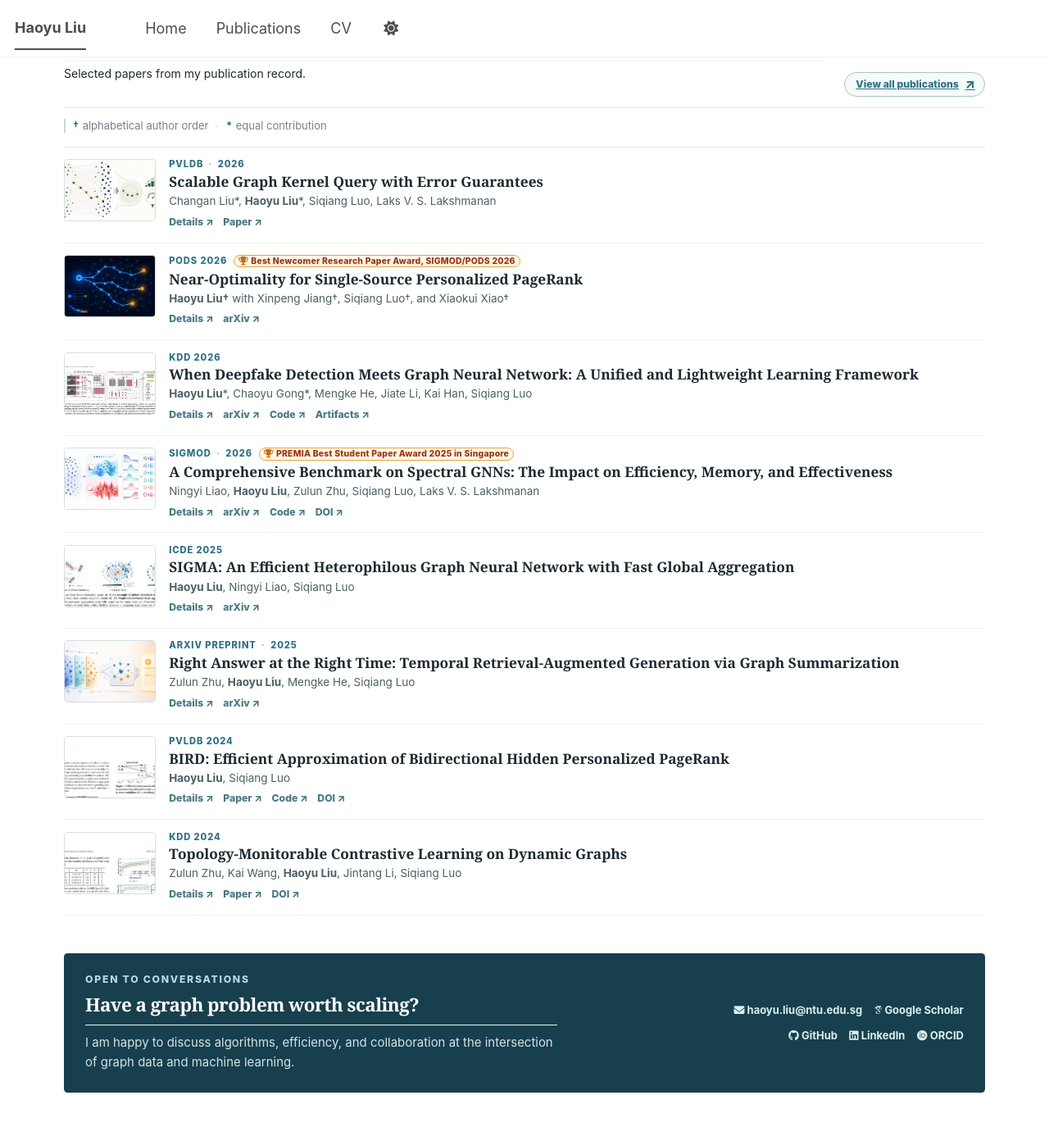
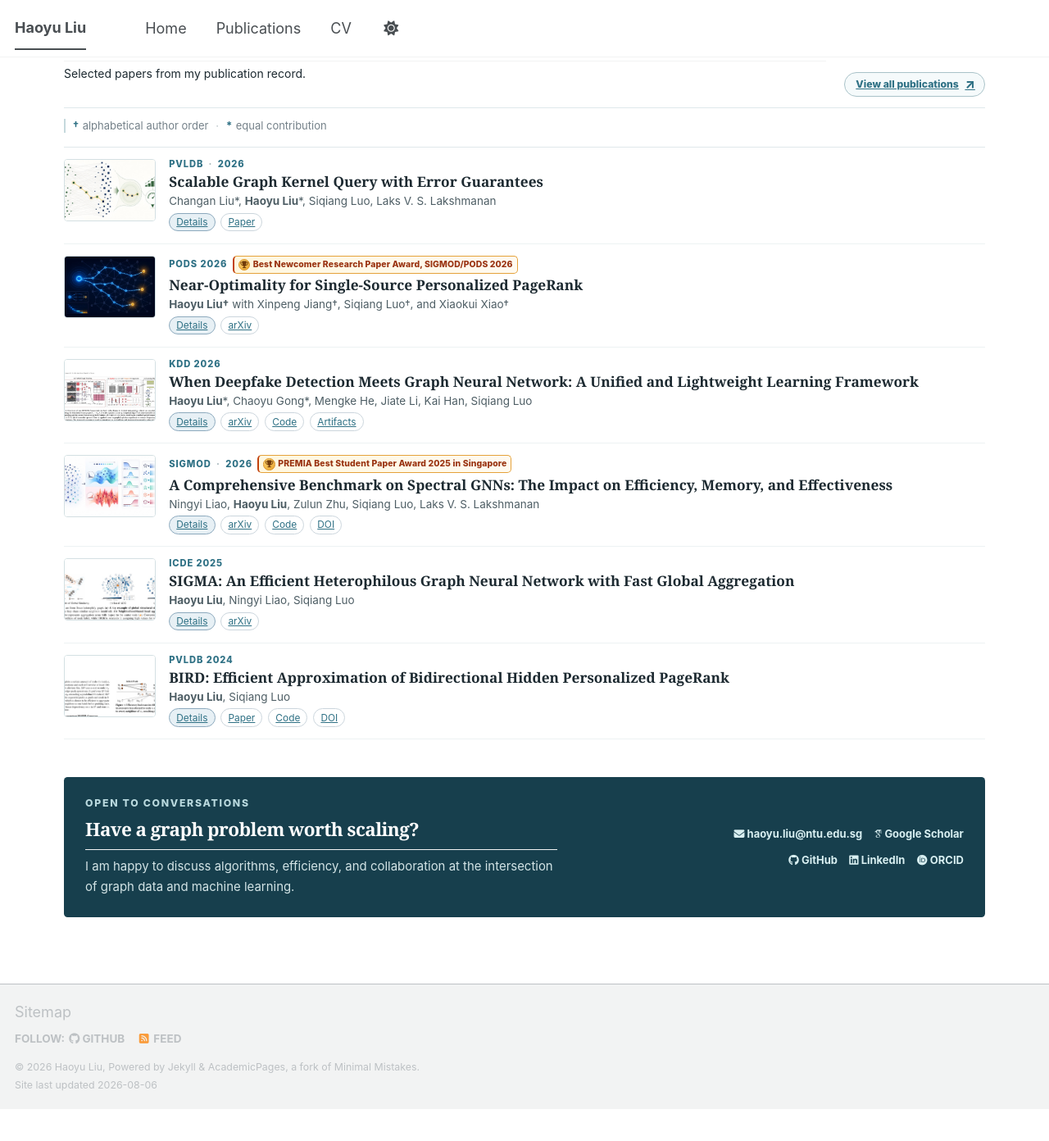
Before and after one commit to hyLiu-777/hyLiu-777.github.io, a Jekyll site: the page built from _pages/about.md, in a window 1280 px wide and 1400 px high, scrolled down 1042 px. Shown: the top 1392 px of the window at 82% size. Built offline with Jekyll 4.4.1, drawn with Linux system fonts in a browser that asks for light colours; some web fonts are replaced; a script bundle is joined from its source files by our own code; library files that are not in the unit come from our copies; after the commit the page ends 2395 px from its top, so only the background shows below that.

Commit message:
Polish publication links and award badges

```diff
--- a/_includes/home-publication-entry.html
+++ b/_includes/home-publication-entry.html
@@ -8,22 +8,22 @@
     {% endif %}
   </a>
   <div class="home-publication__body">
-    <p class="home-publication__meta"><span>{{ post.venue }}</span>{% unless post.venue contains "19" or post.venue contains "20" %}<span>{{ home_publication_year }}</span>{% endunless %}{% if post.award %}<span class="home-publication__award-inline"><i class="fa fa-trophy" aria-hidden="true"></i> {{ post.award }}</span>{% endif %}</p>
+    <p class="home-publication__meta"><span>{{ post.venue }}</span>{% unless post.venue contains "19" or post.venue contains "20" %}<span>{{ home_publication_year }}</span>{% endunless %}{% if post.award %}<span class="award-highlight award-highlight--inline"><i class="fa fa-trophy" aria-hidden="true"></i>{{ post.award }}</span>{% endif %}</p>
     <h3 itemprop="name"><a href="{{ base_path }}{{ post.url }}" itemprop="url">{{ post.title }}</a></h3>
     <p class="home-publication__authors" itemprop="author">{{ home_authors_line }}</p>
-    <div class="home-publication__links">
-      <a href="{{ base_path }}{{ post.url }}">Details <span aria-hidden="true">↗</span></a>
+    <div class="home-publication__links" aria-label="Links for {{ post.title }}">
+      <a class="publication-link publication-link--primary" href="{{ base_path }}{{ post.url }}">Details</a>
       {% if post.arxivurl %}
-        <a href="{{ post.arxivurl }}">arXiv <span aria-hidden="true">↗</span></a>
+        <a class="publication-link" href="{{ post.arxivurl }}">arXiv</a>
       {% elsif post.paperurl and post.paperurl contains "arxiv.org" %}
-        <a href="{{ post.paperurl }}">arXiv <span aria-hidden="true">↗</span></a>
+        <a class="publication-link" href="{{ post.paperurl }}">arXiv</a>
       {% elsif post.paperurl and post.paperurl != "" %}
-        <a href="{{ post.paperurl }}">Paper <span aria-hidden="true">↗</span></a>
+        <a class="publication-link" href="{{ post.paperurl }}">Paper</a>
       {% endif %}
-      {% if post.codeurl %}<a href="{{ post.codeurl }}">Code <span aria-hidden="true">↗</span></a>{% endif %}
-      {% if post.projecturl %}<a href="{{ post.projecturl }}">Project <span aria-hidden="true">↗</span></a>{% endif %}
-      {% if post.artifactsurl %}<a href="{{ post.artifactsurl }}">Artifacts <span aria-hidden="true">↗</span></a>{% endif %}
-      {% if post.doiurl %}<a href="{{ post.doiurl }}">DOI <span aria-hidden="true">↗</span></a>{% endif %}
+      {% if post.codeurl %}<a class="publication-link" href="{{ post.codeurl }}">Code</a>{% endif %}
+      {% if post.projecturl %}<a class="publication-link" href="{{ post.projecturl }}">Project</a>{% endif %}
+      {% if post.artifactsurl %}<a class="publication-link" href="{{ post.artifactsurl }}">Artifacts</a>{% endif %}
+      {% if post.doiurl %}<a class="publication-link" href="{{ post.doiurl }}">DOI</a>{% endif %}
     </div>
   </div>
 </article>
--- a/_pages/about.md
+++ b/_pages/about.md
@@ -97,7 +97,7 @@ redirect_from:
 
     <p class="home-publications__legend"><strong>†</strong> alphabetical author order <span>·</span> <strong>*</strong> equal contribution</p>
 
-    {% assign homepage_featured_publication_urls = "/publication/2026-scalable-graph-kernel-query|/publication/2025-near-optimality-single-source-ppr|/publication/2025-deepfake-detection-gnn|/publication/2026-spectral-gnn-benchmark|/publication/2025-sigma-heterophilous-gnn|/publication/2025-temporal-rag-graph-summarization|/publication/2024-bird-hidden-ppr|/publication/2024-topology-monitorable-contrastive-learning" | split: "|" %}
+    {% assign homepage_featured_publication_urls = "/publication/2026-scalable-graph-kernel-query|/publication/2025-near-optimality-single-source-ppr|/publication/2025-deepfake-detection-gnn|/publication/2026-spectral-gnn-benchmark|/publication/2025-sigma-heterophilous-gnn|/publication/2024-bird-hidden-ppr" | split: "|" %}
     <div class="home-publication-list">
       {% for homepage_publication_url in homepage_featured_publication_urls %}
         {% assign post = site.publications | where: "permalink", homepage_publication_url | first %}
--- a/assets/css/custom.css
+++ b/assets/css/custom.css
@@ -291,6 +291,10 @@ html, body, .page__content, .sidebar, .masthead {
 }
 
 .publication-entry__venue {
+  display: flex;
+  align-items: center;
+  flex-wrap: wrap;
+  gap: 0.35rem;
   margin: 0 0 0.18rem;
   color: #4f89a4;
   font-size: 0.68rem;
@@ -305,11 +309,22 @@ html, body, .page__content, .sidebar, .masthead {
   font-style: normal;
 }
 
+.publication-entry__venue > span + span:before {
+  margin-right: 0.35rem;
+  color: #a4b5ba;
+  content: "·";
+}
+
+.publication-entry__venue > .award-highlight--inline:before {
+  display: none;
+  content: none;
+}
+
 .award-highlight {
   display: inline-flex;
   align-items: center;
   gap: 0.35rem;
-  margin-top: 0.28rem;
+  margin-top: 0.2rem;
   padding: 0.2rem 0.55rem;
   border: 1px solid #e5a23a;
   border-left: 3px solid #c2410c;
@@ -322,11 +337,48 @@ html, body, .page__content, .sidebar, .masthead {
 }
 
 .award-highlight i {
-  color: #c2410c;
+  display: inline-grid;
+  flex: 0 0 0.9rem;
+  width: 0.9rem;
+  height: 0.9rem;
+  place-items: center;
+  border: 1px solid #d99125;
+  border-radius: 50%;
+  background: linear-gradient(145deg, #ffd978, #e9a52f);
+  box-shadow: 0 0 0 2px rgba(255, 247, 223, 0.95);
+  color: #713b0a;
+  font-size: 0.52rem;
 }
 
-.publication-entry__award {
-  margin-bottom: 0.05rem;
+.award-highlight--inline {
+  gap: 0.18rem;
+  margin-top: 0;
+  padding: 0.14rem 0.28rem;
+  border-left-width: 2px;
+  font-size: 0.58rem;
+  line-height: 1.2;
+  letter-spacing: 0.01em;
+  text-transform: none;
+}
+
+.award-highlight--inline i {
+  flex-basis: 0.82rem;
+  width: 0.82rem;
+  height: 0.82rem;
+  font-size: 0.48rem;
+}
+
+.home-publication__meta .award-highlight--inline:before {
+  display: none;
+  content: none;
+}
+
+.award-highlight--compact {
+  margin-top: 0;
+  padding: 0.13rem 0.42rem;
+  border-left-width: 2px;
+  font-size: 0.64rem;
+  line-height: 1.25;
 }
 
 .publication-entry__links {
@@ -693,32 +745,6 @@ html, body, .page__content, .sidebar, .masthead {
   content: "·";
 }
 
-.home-publication__meta .home-publication__award-inline {
-  display: inline-flex;
-  align-items: center;
-  gap: 0.18rem;
-  margin-left: 0.08rem;
-  padding: 0.08rem 0.28rem;
-  border: 1px solid #e5a23a;
-  border-radius: 999px;
-  background: #fff8e8;
-  color: #9a3412;
-  font-size: 0.58rem;
-  font-weight: 800;
-  letter-spacing: 0.02em;
-  line-height: 1;
-  text-transform: none;
-}
-
-.home-publication__meta .home-publication__award-inline:before {
-  display: none;
-  content: none;
-}
-
-.home-publication__award-inline i {
-  color: #c56b18;
-}
-
 .home-publication h3 {
   margin-bottom: 0.2rem;
   font-family: Georgia, "Times New Roman", serif;
@@ -749,18 +775,16 @@ html, body, .page__content, .sidebar, .masthead {
 .home-publication__links {
   display: flex;
   flex-wrap: wrap;
-  gap: 0.65rem;
+  gap: 0.38rem;
 }
 
-.home-publication__links a {
-  color: #4a7886 !important;
-  font-size: 0.68rem;
-  font-weight: 800;
-  text-decoration: none;
+.home-publication__links .publication-link {
+  padding: 0.12rem 0.45rem;
+  font-size: 0.66rem;
 }
 
-.home-publication__links a:hover {
-  color: var(--home-teal-dark) !important;
+.home-publication__links .publication-link i {
+  font-size: 0.65rem;
 }
 
 .home-context {
```
Also changed, not shown: _includes/publication-entry.html (+14 -21 lines).
